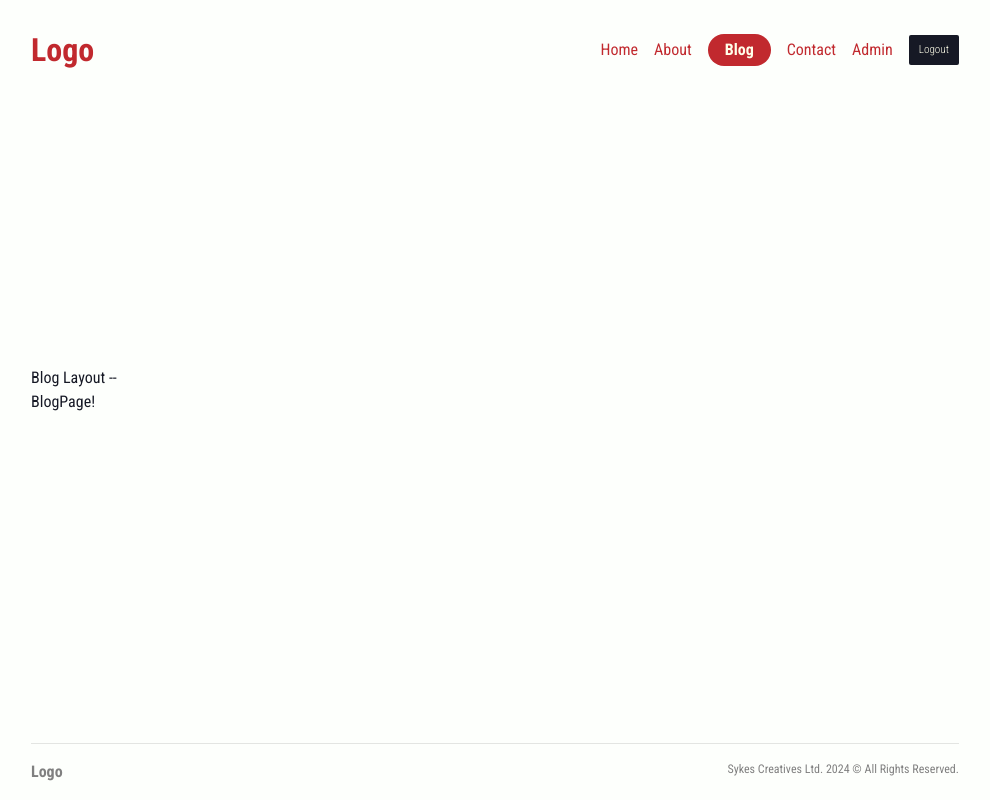
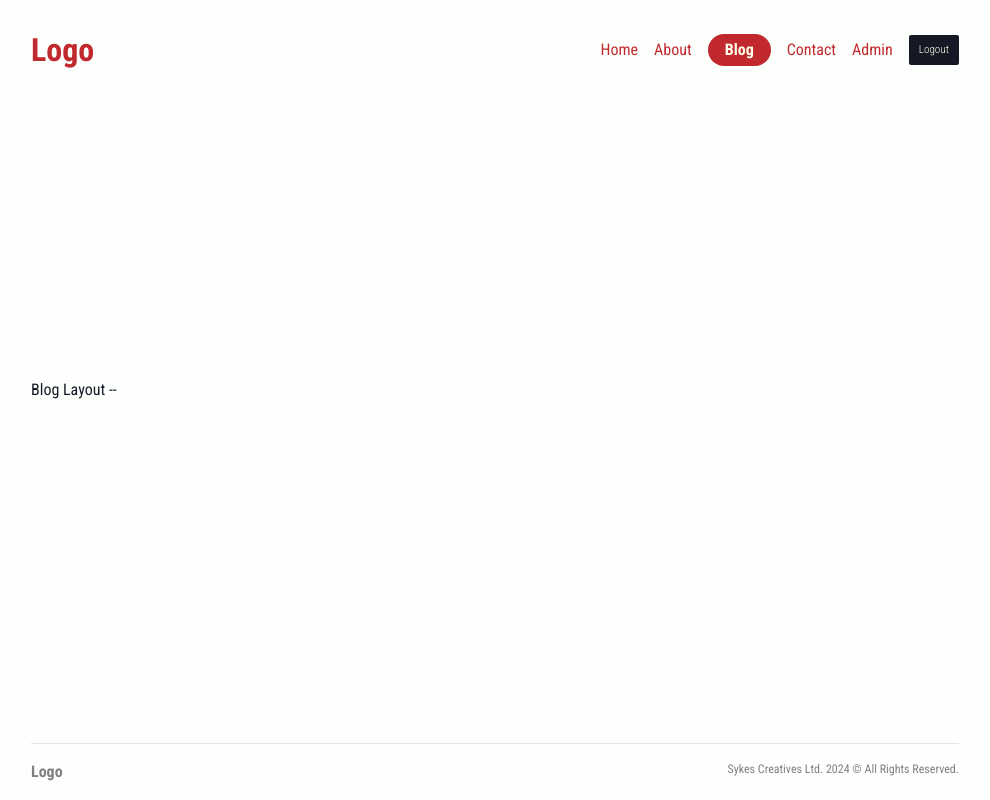
Before and after one commit to DezmenSykes/nextjs-stack-starter, a Next.js app: page /blog in a window 1280 px wide. Shown: the whole page, without its empty margins (145-1135 px from the left). Built offline with nearby package versions, Linux system fonts and the light colour scheme.

Commit message:
Blog style started.

```diff
--- /dev/null
+++ b/app/blog/blog.module.css
@@ -0,0 +1,4 @@
+.container {
+    display: flex;
+    gap:3rem;
+}
--- a/app/blog/page.jsx
+++ b/app/blog/page.jsx
@@ -1,6 +1,9 @@
+import styles from './blog.module.css'
 const BlogPage = () => {
     return (
-      <h1>BlogPage!</h1>
+      <div className={styles.container}>
+
+      </div>
     )
   }
 
```
